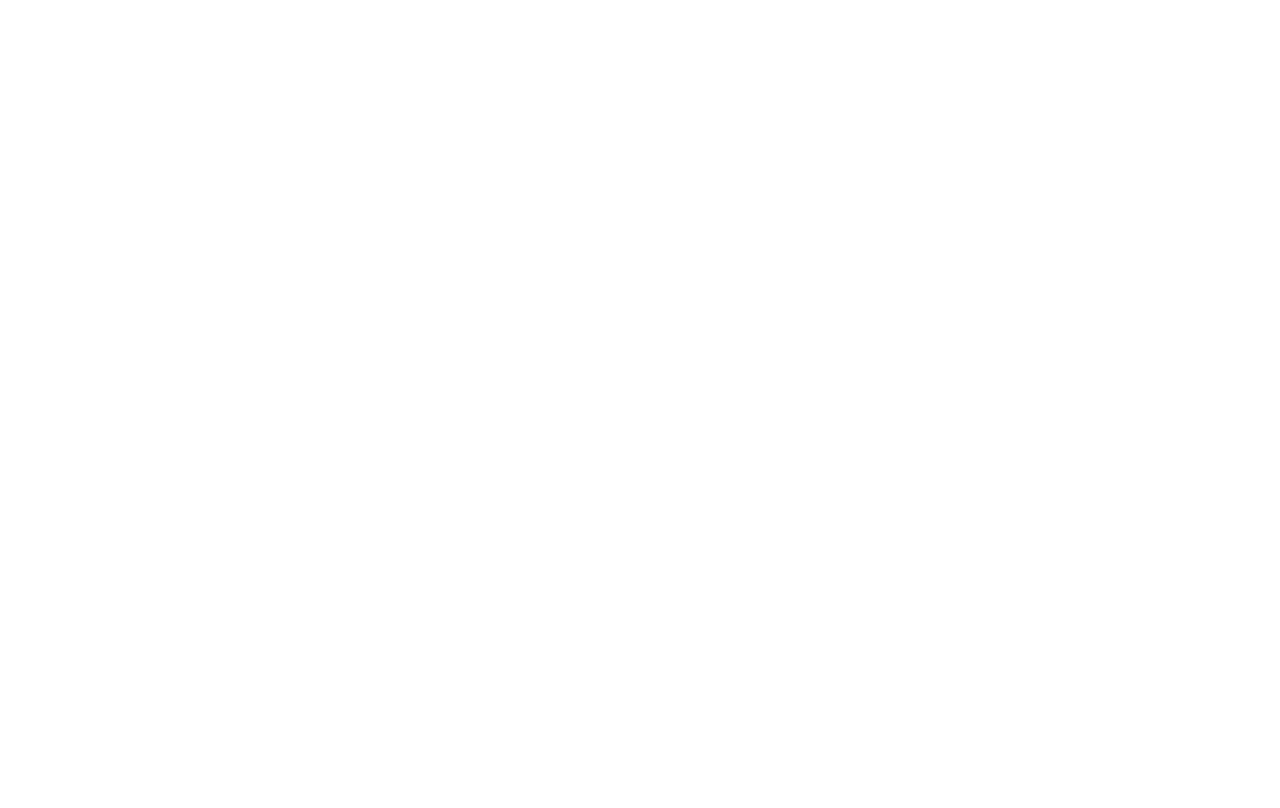
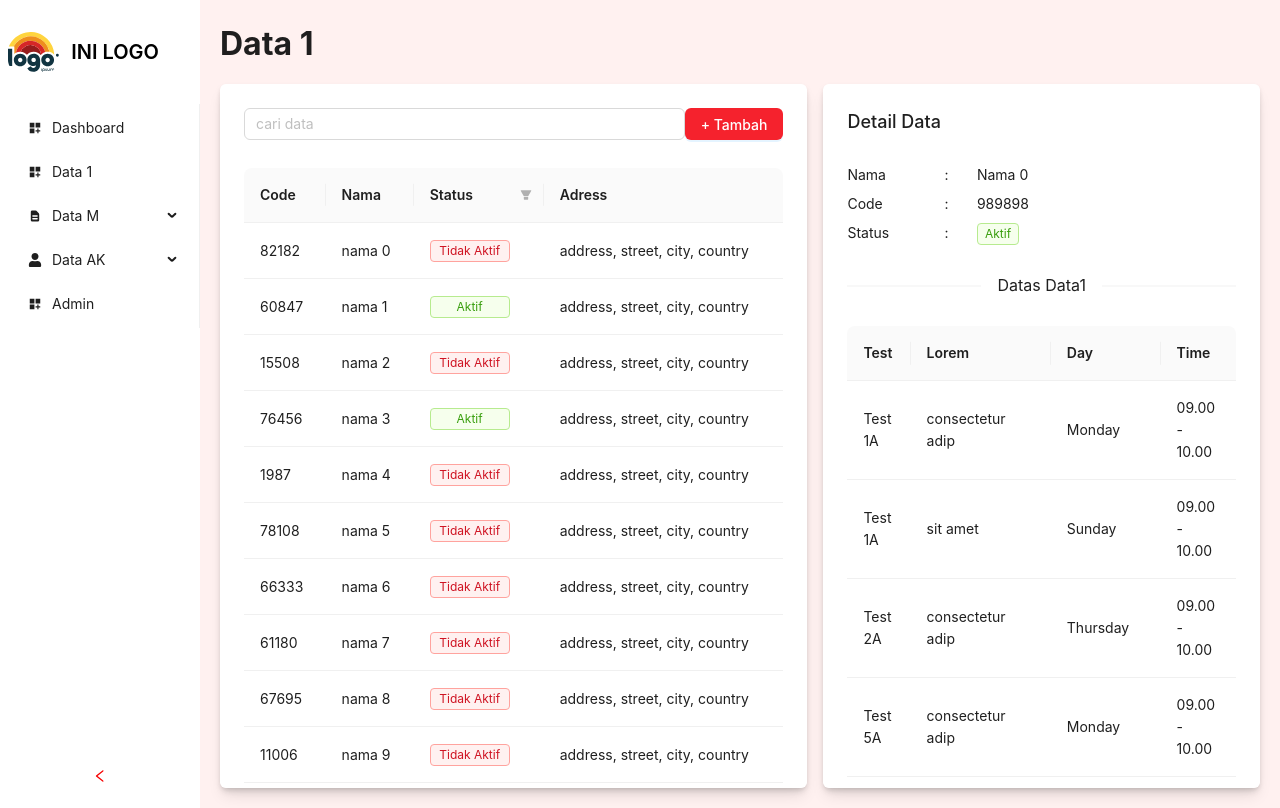
Before and after one commit to Nanahandresaputra/monitoring-pembelajaran, a React (Create React App) app in the folder frontend/: page /Data-1 in a window 1280 px wide. Before the commit this address had no page. Built offline with nearby package versions, Linux system fonts and the light colour scheme.

Commit message:
add table

```diff
--- a/frontend/src/App.js
+++ b/frontend/src/App.js
@@ -9,7 +9,7 @@ function App() {
       <Routes>
         <Route path="/" element={<OutletPage />}>
           <Route path="" element={<Dashboard />} />
-          <Route path="/Dosen" element={<Dosen />} />
+          <Route path="/Data-1" element={<Dosen />} />
         </Route>
       </Routes>
     </Router>
--- a/frontend/src/components/card-container/index.js
+++ b/frontend/src/components/card-container/index.js
@@ -1,7 +1,11 @@
 import React from "react";
 
-const CardContainer = ({ childern }) => {
-  return <section className="p-[1.5rem] h-[88vh] w-full bg-white rounded-md drop-shadow-md shadow-lg">{childern}</section>;
+const CardContainer = ({ children }) => {
+  return (
+    <section className="p-[1.5rem] space-y-7 h-[88vh] w-full bg-white rounded-md drop-shadow-md shadow-lg overflow-auto">
+      {children}
+    </section>
+  );
 };
 
 export default CardContainer;
--- /dev/null
+++ b/frontend/src/components/dosen/table-data.js
@@ -0,0 +1,75 @@
+import { Table, Tag } from "antd";
+import React, { useState } from "react";
+
+const TableDataDsn = ({ data }) => {
+  const [selectedRow, setSelectedRow] = useState("");
+
+  const dataSource = data.map((datas, index) => ({
+    key: index,
+    code: datas.code,
+    nama: datas.nama,
+    status: datas.status,
+    address: datas.address,
+  }));
+
+  const columns = [
+    {
+      title: "Code",
+      dataIndex: "code",
+      key: "code",
+    },
+    {
+      title: "Nama",
+      dataIndex: "nama",
+      key: "nama",
+    },
+    {
+      title: "Status",
+      dataIndex: "status",
+      key: "status",
+      filters: [
+        { text: "Aktif", value: 1 },
+        { text: "Tidak Aktif", value: 0 },
+      ],
+      onFilter: (value, record) => record.status === value,
+      render: (_, record) => {
+        if (record.status === 1) {
+          return (
+            <Tag color="green" className="w-[5rem] text-center">
+              Aktif
+            </Tag>
+          );
+        } else {
+          return (
+            <Tag color="red" className="w-[5rem] text-center">
+              Tidak Aktif
+            </Tag>
+          );
+        }
+      },
+    },
+    {
+      title: "Adress",
+      dataIndex: "address",
+      key: "address",
+    },
+  ];
+  return (
+    <Table
+      columns={columns}
+      dataSource={dataSource}
+      rowClassName={(record, index) =>
+        record.key === selectedRow && "bg-[#fafafa]"
+      }
+      onRow={(record) => {
+        return {
+          onClick: () => {
+            setSelectedRow(record.key);
+          },
+        };
+      }}
+    />
+  );
+};
+
+export default TableDataDsn;
--- /dev/null
+++ b/frontend/src/components/dosen/table-detail.js
@@ -0,0 +1,66 @@
+import { Divider, Table } from "antd";
+import React from "react";
+
+const TableDetail = () => {
+  const days = [
+    "Sunday",
+    "Monday",
+    "Tuesday",
+    "Wednesday",
+    "Thursday",
+    "Friday",
+    "Saturday",
+  ];
+
+  const lorem = [
+    "Lorem ipsum dolor",
+    "sit amet",
+    "consectetur adip",
+    "condimentum erat nec",
+    "consectetur erat",
+    "Vestibulum ante ipsum primis in faucibus",
+  ];
+
+  const test = ["Test 1A", "Test 2A", "Test 3B", "Test 4A", "Test 5A"];
+
+  const data = new Array(12).fill().map((_, index) => ({
+    key: index,
+    test: test[Math.floor(Math.random(index) * test.length)],
+    lorem: lorem[Math.floor(Math.random(index) * lorem.length)],
+    day: days[Math.floor(Math.random(index) * days.length)],
+    time: "09.00 - 10.00",
+  }));
+
+  const columns = [
+    {
+      title: "Test",
+      dataIndex: "test",
+      key: "test",
+    },
+    {
+      title: "Lorem",
+      dataIndex: "lorem",
+      key: "lorem",
+    },
+    {
+      title: "Day",
+      dataIndex: "day",
+      key: "day",
+    },
+    {
+      title: "Time",
+      dataIndex: "time",
+      key: "time",
+    },
+  ];
+  return (
+    <>
+      <Divider>
+        <p className="font-normal">Datas Data1</p>
+      </Divider>
+      <Table columns={columns} dataSource={data} pagination={{ pageSize: 7 }} />
+    </>
+  );
+};
+
+export default TableDetail;
--- /dev/null
+++ b/frontend/src/components/input-search/index.js
@@ -0,0 +1,14 @@
+import { Input } from "antd";
+import React from "react";
+
+const InputSearch = ({ placeholder, setState }) => {
+  return (
+    <Input
+      placeholder={placeholder}
+      onChange={(e) => setState(e.target.value)}
+      className="w-[28rem]"
+    />
+  );
+};
+
+export default InputSearch;
--- a/frontend/src/components/menu-sider/index.js
+++ b/frontend/src/components/menu-sider/index.js
@@ -27,18 +27,31 @@ const MenuSider = ({ collapsed }) => {
   }
   const items = [
     getItem("Dashboard", "Dashboard", <MdDashboardCustomize />),
-    getItem("Dosen", "Dosen", <MdDashboardCustomize />),
-    getItem("Mahasiswa", "Mahasiswa", <HiDocumentText />, [getItem("List Mahasiswa", "List Mahasiswa"), getItem("Kelas", "Kelas")]),
-    getItem("Akademik", "Akademik", <FaUser />, [getItem("Fakultas", "Fakultas"), getItem("Program Studi", "Program Studi"), getItem("Mata Kuliah", "Mata Kuliah"), getItem("Jadwal", "Jadwal")]),
+    getItem("Data 1", "Data-1", <MdDashboardCustomize />),
+    getItem("Data M", "Data-M", <HiDocumentText />, [
+      getItem("List Data", "List-Data"),
+      getItem("Data M2 ", "Data-M2"),
+    ]),
+    getItem("Data AK", "Data-AK", <FaUser />, [
+      getItem("Data Ak1", "Data-Ak1"),
+      getItem("Data Ak2", "Data-Ak2"),
+      getItem("Data Ak3", "Data-Ak3"),
+      getItem("Data Ak4", "Data-Ak4"),
+    ]),
     getItem("Admin", "Admin", <MdDashboardCustomize />),
   ];
   //<p></p>
-  //dashboard, dosen[List dosen, jadwal], mahasiswa[list mahasiswa, kelas], akademik[fakultas, program studi, mata kuliah, jadwal], admin[admin]
   return (
     <section>
       <div className="flex items-center my-[4vh] mx-2">
-        <img src={logo} alt="logo" className="w-[4vw] object-contain bg-white rounded-xl" />
-        <h3 className={collapsed ? "hidden" : "text-xl ms-3 font-semibold"}>INI LOGO</h3>
+        <img
+          src={logo}
+          alt="logo"
+          className="w-[4vw] object-contain bg-white rounded-xl"
+        />
+        <h3 className={collapsed ? "hidden" : "text-xl ms-3 font-semibold"}>
+          INI LOGO
+        </h3>
       </div>
       <Menu defaultSelectedKeys={["1"]} mode="inline" items={items} />
     </section>
--- a/frontend/src/layout/dosen/index.js
+++ b/frontend/src/layout/dosen/index.js
@@ -1,8 +1,62 @@
-import React from "react";
+import React, { useState } from "react";
 import CardContainer from "./../../components/card-container/index";
+import InputSearch from "../../components/input-search";
+import { Button, Tag } from "antd";
+import TableDataDsn from "../../components/dosen/table-data";
+import TableDetail from "../../components/dosen/table-detail";
 
 const Dosen = () => {
-  return <CardContainer>test</CardContainer>;
+  const [searchData, setSearchData] = useState("");
+  const data = new Array(25).fill().map((_, index) => ({
+    code: Math.floor(Math.random(index) * 98765),
+    nama: `nama ${index}`,
+    status: Math.floor(Math.random(index) * 2),
+    address: "address, street, city, country",
+  }));
+
+  let searchFilter = searchData
+    ? data.filter((datas) =>
+        `${datas.nama}`.toUpperCase().includes(`${searchData}`.toUpperCase())
+      )
+    : data;
+
+  return (
+    <section className="grid grid-cols-7 gap-x-4">
+      <div className="col-span-4">
+        <CardContainer>
+          <div className="flex justify-between items-center">
+            <InputSearch placeholder="cari data" setState={setSearchData} />
+            <Button type="primary" className="font-medium">
+              + Tambah
+            </Button>
+          </div>
+
+          <TableDataDsn data={searchFilter} />
+        </CardContainer>
+      </div>
+      <div className="col-span-3">
+        <CardContainer>
+          <h3 className="font-medium text-lg">Detail Data</h3>
+
+          <div className="grid grid-cols-12 gap-y-2">
+            <p className="col-span-3">Nama</p>
+            <p className="col-span-1">:</p>
+            <p className="col-span-8">Nama 0</p>
+            <p className="col-span-3">Code</p>
+            <p className="col-span-1">:</p>
+            <p className="col-span-8">989898</p>
+            <p className="col-span-3">Status</p>
+            <p className="col-span-1">:</p>
+            <div className="col-span-8">
+              <Tag color="green">Aktif</Tag>
+            </div>
+          </div>
+
+          <TableDetail />
+        </CardContainer>
+      </div>
+    </section>
+  );
 };
 
 export default Dosen;
--- a/frontend/src/pages/outlet/index.js
+++ b/frontend/src/pages/outlet/index.js
@@ -8,7 +8,9 @@ const { Content, Sider } = Layout;
 const OutletPage = () => {
   const [collapsed, setCollapsed] = useState(false);
   const { pathname } = useLocation();
-  let setHeaderName = `${pathname}`.replace("/", "");
+  let setHeaderName = `${pathname}`.includes("-")
+    ? `${pathname}`.replace("-", " ").replace("/", "")
+    : `${pathname}`.replace("/", "");
 
   return (
     <Layout
@@ -17,7 +19,11 @@ const OutletPage = () => {
         minHeight: "100vh",
       }}
     >
-      <Sider collapsible collapsed={collapsed} onCollapse={(value) => setCollapsed(value)}>
+      <Sider
+        collapsible
+        collapsed={collapsed}
+        onCollapse={(value) => setCollapsed(value)}
+      >
         <MenuSider collapsed={collapsed} />
       </Sider>
       <Layout>
--- a/frontend/src/utils/themme.js
+++ b/frontend/src/utils/themme.js
@@ -13,5 +13,29 @@ export const themme = {
       itemSelectedColor: "rgb(247, 0, 0)",
       itemSelectedBg: "#fff1f0",
     },
+    Button: {
+      colorPrimaryBorder: "rgb(255, 146, 152)",
+      colorPrimaryHover: "rgb(253, 92, 100)",
+      colorPrimary: "rgb(245, 34, 45)",
+      colorPrimaryActive: "rgb(193, 6, 16)",
+    },
+    Checkbox: {
+      colorPrimary: "rgb(239, 68, 68)",
+      colorPrimaryBorder: "rgb(252, 102, 110)",
+      colorPrimaryHover: "rgb(245, 34, 45)",
+    },
+    Table: {
+      colorPrimary: "rgb(239, 68, 68)",
+    },
+    Input: {
+      activeBorderColor: "rgb(245, 34, 45)",
+      hoverBorderColor: "rgb(253, 68, 78)",
+      colorPrimaryHover: "rgb(252, 95, 103)",
+    },
+    Pagination: {
+      colorPrimary: "rgb(245, 34, 45)",
+      colorPrimaryBorder: "rgb(253, 167, 171)",
+      colorPrimaryHover: "rgb(255, 69, 78)",
+    },
   },
 };
```
